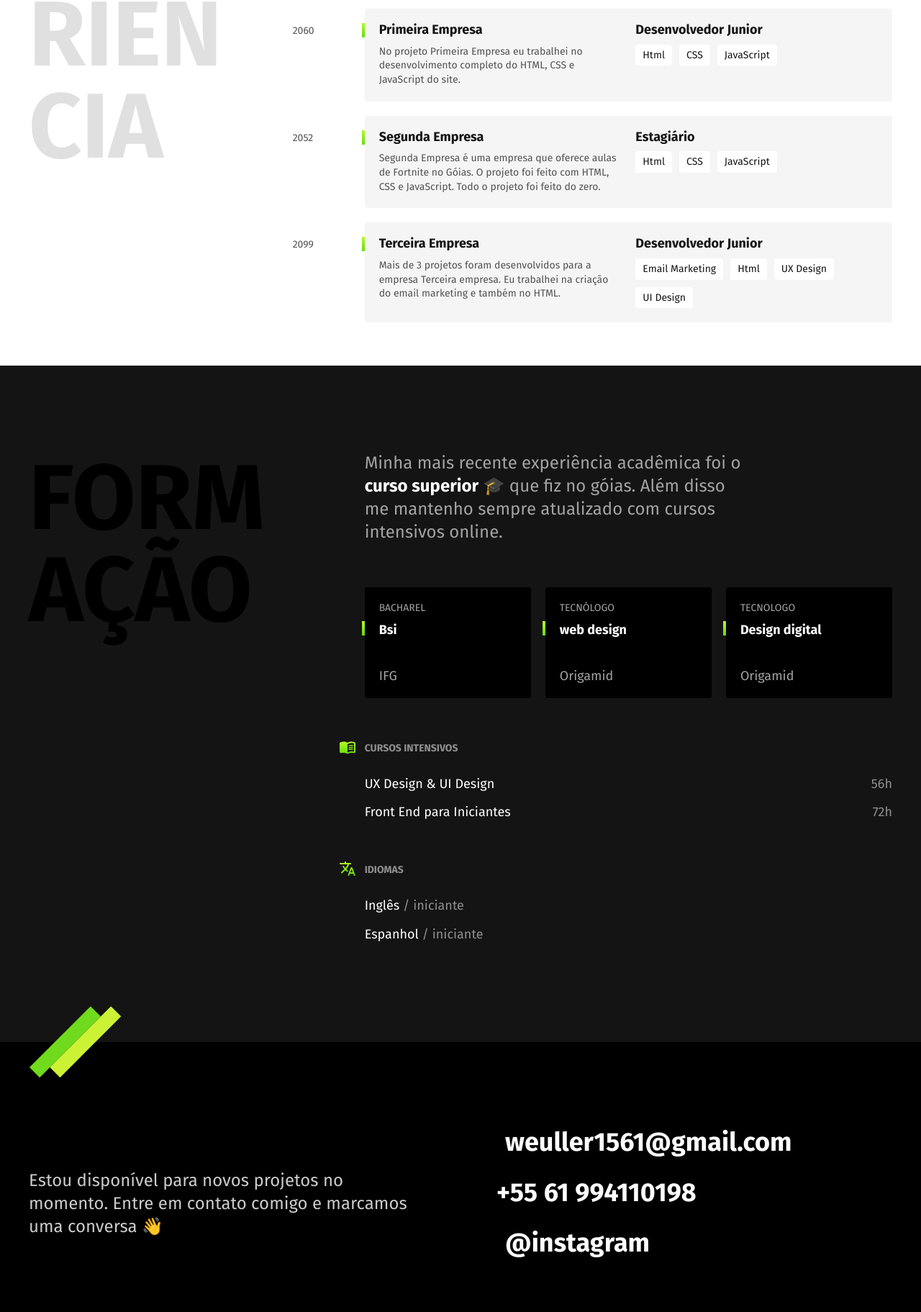
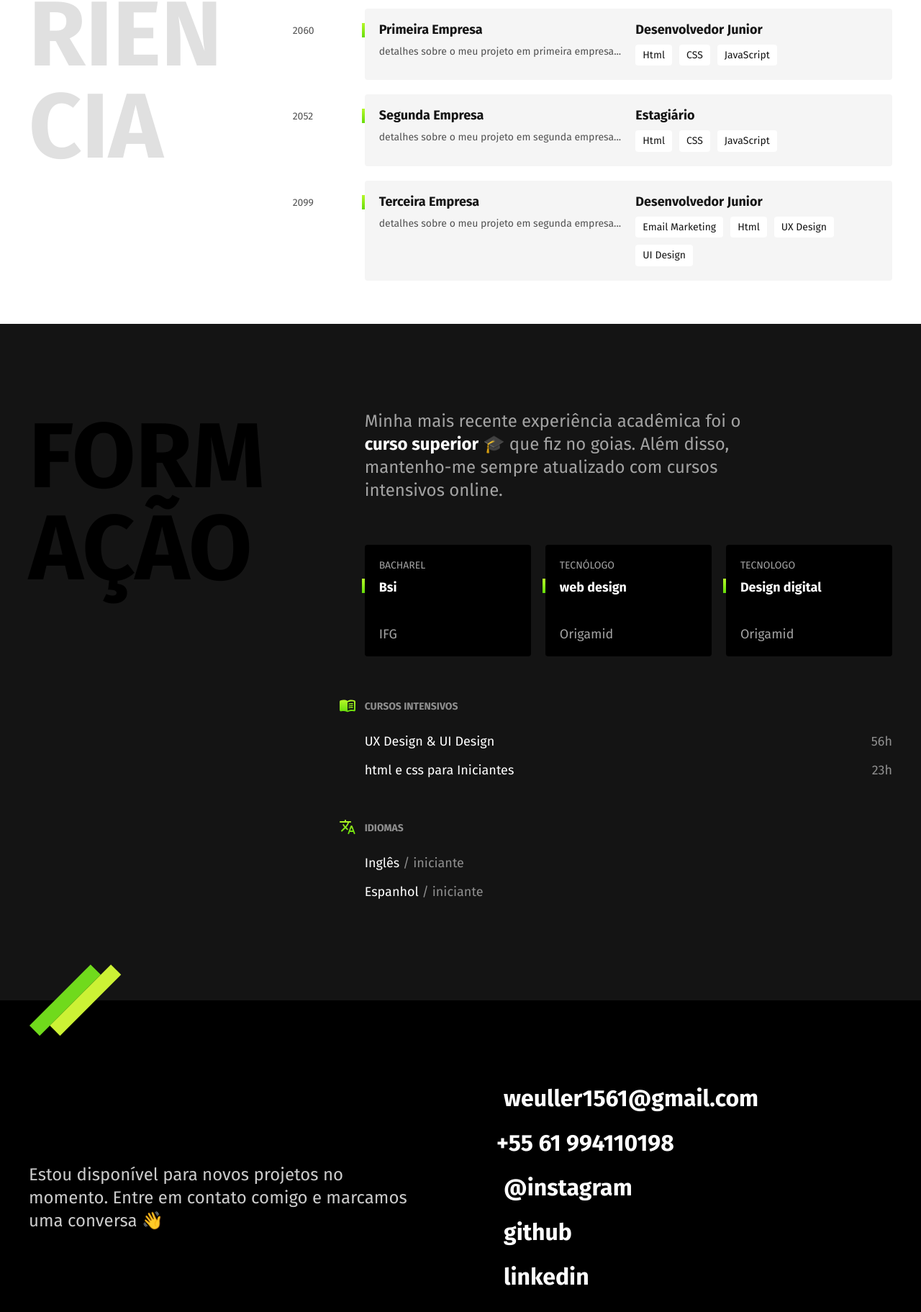
Before and after one commit to weu-souza/weu-souza.github.io, a plain HTML site: page index.html in a window 1280 px wide. Shown: the part 831-2654 px from the top of the page at 72% size. Drawn offline with Linux system fonts and the light colour scheme.

Commit message:
arrumando estilos

```diff
--- a/experiencia.css
+++ b/experiencia.css
@@ -31,7 +31,9 @@
 
 }
 .empresa:hover{
-    border-right: 4px solid #b6f829 ;
+    border-right: 4px solid #b6f829;
+
+    transition: 0.1s;
 }
 .empresa::before{
     content: "";
--- a/footer.css
+++ b/footer.css
@@ -6,7 +6,7 @@
     padding: 120px 20px 60px 20px;
     margin: 0 auto;
     display: grid;
-    grid-template-columns: 1fr 1fr;
+    grid-template-columns: 1fr 1fr ;
     gap: 100px;
     align-items: center;
 }
@@ -17,17 +17,16 @@
 }
 .footer-contato li{
     font-weight: bold;
-    font-size:2.25rem ;
-    line-height: 1.1;
+    font-size:2rem ;
+    line-height: 1;
     color: #FFFFFF;
     margin-bottom: 30px;
 }
 .footer-contato a{
     color: #FFFFFF;
     text-decoration: none;
-    border-bottom: 2px solid #000;
-    border-left: 2px solid #000;
-    border-radius: 6px;
+    border-bottom: 3px solid #000;
+    border-radius: 80px;
     padding: 10px;
 }
 
--- a/formacao.css
+++ b/formacao.css
@@ -52,7 +52,8 @@ content: "";
     flex-direction: column;
 }
 .faculdade:hover{
-    border-right: 4px solid #b6f829 ;
+    border-right: 4px solid #67dd0a ;
+    transition: 0.1s;
 }
 .faculdade-tipo{
     font-size: .875rem;
--- a/header.css
+++ b/header.css
@@ -21,7 +21,7 @@ font-size: 1.125rem;
     color: #141414;
     display: block;
     border-bottom: 2px solid #fff;
-    border-radius: 4px;
+    border-radius: 80px;
 }
 .header-menu a:hover{
     border-color:  #000;
--- a/index.html
+++ b/index.html
@@ -3,9 +3,9 @@
 <head>
     <meta charset="UTF-8">
     <meta name="viewport" content="width=device-width, initial-scale=1">
-    <title>Projeto</title>
+    <title>portifolio-weuller-souza</title>
     <meta name="description" content="Estudante de Bacharelado em sistemas da informação Localizado no góias">
-    <link rel="stylesheet" href="Style.css">
+    <link rel="stylesheet" href="Style.min.css">
     <link rel=" icon" href="favicon.svg" type="image/svg+xml">
     <link rel="preconnect" href="https://fonts.googleapis.com">
     <link rel="preconnect" href="https://fonts.gstatic.com" crossorigin>
@@ -44,8 +44,7 @@
             <span class="empresa-ano"> 2060</span>
             <h3 class="empresa-titulo">Primeira Empresa</h3>
             <span class="empresa-titulo">Desenvolvedor Junior</span>
-            <p class="empresa-texto">No projeto Primeira Empresa eu trabalhei
-                no desenvolvimento completo do HTML, CSS e JavaScript do site.</p>
+            <p class="empresa-texto">detalhes sobre o meu projeto em primeira empresa...</p>
             <ul class="empresa-habilidades">
                 <li>Html</li>
                 <li>CSS</li>
@@ -57,9 +56,7 @@
             <span class="empresa-ano"> 2052</span>
             <h3 class="empresa-titulo">Segunda Empresa</h3>
             <span class="empresa-titulo">Estagiário</span>
-            <p class="empresa-texto">Segunda Empresa é uma empresa que oferece aulas de Fortnite
-                no Góias. O projeto foi feito com HTML, CSS e JavaScript.
-                Todo o projeto foi feito do zero.</p>
+            <p class="empresa-texto">detalhes sobre o meu projeto em segunda empresa...</p>
             <ul class="empresa-habilidades">
                 <li>Html</li>
                 <li>CSS</li>
@@ -71,9 +68,7 @@
             <span class="empresa-ano">  2099</span>
             <h3 class="empresa-titulo">Terceira Empresa</h3>
             <span class="empresa-titulo">Desenvolvedor Junior</span>
-            <p class="empresa-texto">Mais de 3 projetos foram desenvolvidos para a
-                empresa Terceira empresa. Eu trabalhei na criação do email marketing e
-                também no HTML. </p>
+            <p class="empresa-texto">detalhes sobre o meu projeto em segunda empresa... </p>
             <ul class="empresa-habilidades">
                 <li>Email Marketing</li>
                 <li>Html</li>
@@ -95,7 +90,7 @@
             <p class="formacao-texto">
                 Minha mais recente experiência acadêmica foi o <strong>
                 curso superior</strong> 🎓
-                que fiz no góias. Além disso me mantenho sempre atualizado com cursos
+                que fiz no goias. Além disso, mantenho-me sempre atualizado com cursos
                 intensivos online.
             </p>
 
@@ -122,7 +117,7 @@
                     <h3>Cursos Intensivos</h3>
                     <ul>
                         <li>UX Design & UI Design <span>56h</span></li>
-                        <li>Front End para Iniciantes <span>72h</span></li>
+                        <li>html e css para Iniciantes <span>23h</span></li>
                     </ul>
                 </div>
 
@@ -146,6 +141,8 @@
             <li><a href="mailto:weuller1561@gmail.com">weuller1561@gmail.com </a></li>
             <li>+55 61 994110198</li>
             <li><a href="https://www.instagram.com/lord_weu"> @instagram</a></li>
+            <li><a href="https://github.com/weu-souza"> github</a></li>
+            <li><a href="https://www.linkedin.com/in/weuller-souza-6b49aa120/"> linkedin</a></li>
         </ul>
         <p class="footer-copy">Weu.alguns direitos reservados</p>
     </div>
```
Also changed, not shown: Style.min.css, experiencia.min.css, footer.min.css, formacao.min.css.
